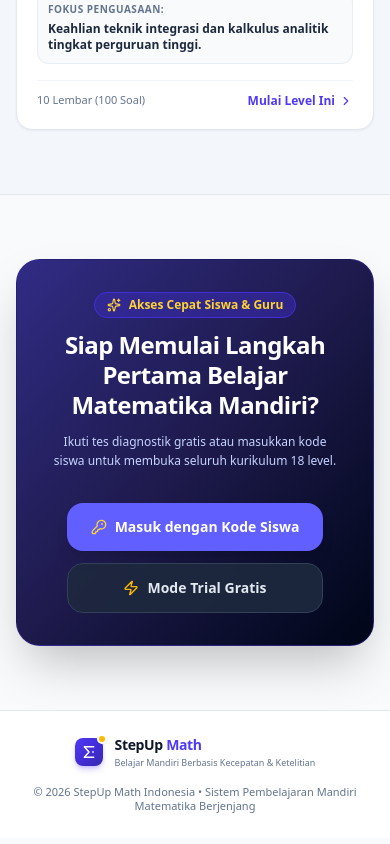
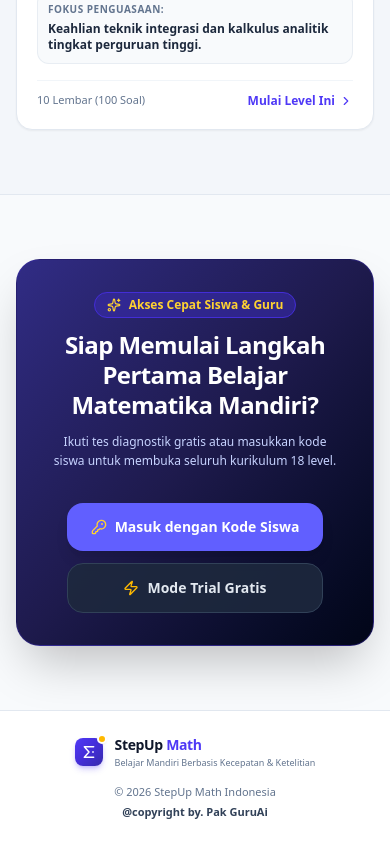
Before and after one commit to bimbinganbelajargeogebra-create/StepUp-Math, a React (Vite) app: page / in a window 390 px wide. Shown: the part 8403-9247 px from the top of the page. Built offline with nearby package versions, Linux system fonts and the light colour scheme.

Commit message:
style: add copyright attribution to UI components
Include "@copyright by. Pak GuruAi" across various screens, modal footers, and print templates to attribute the application content. Updated layout responsiveness for footers to accommodate the new branding.

```diff
--- a/src/components/CertificateModal.tsx
+++ b/src/components/CertificateModal.tsx
@@ -186,6 +186,10 @@ export const CertificateModal: React.FC<CertificateModalProps> = ({
               </div>
             </div>
           </div>
+
+          <div className="mt-4 pt-2 border-t border-slate-100 text-center text-[10px] text-slate-400 font-semibold">
+            @copyright by. Pak GuruAI
+          </div>
         </div>
       </div>
     </div>
--- a/src/components/HomeLandingScreen.tsx
+++ b/src/components/HomeLandingScreen.tsx
@@ -535,9 +535,11 @@ export const HomeLandingScreen: React.FC<HomeLandingScreenProps> = ({
       <footer className="mt-auto border-t border-slate-200 dark:border-slate-800 py-6 px-4 sm:px-8 bg-white dark:bg-slate-900 text-xs text-slate-500 dark:text-slate-400 text-center transition-colors">
         <div className="max-w-7xl mx-auto flex flex-col sm:flex-row items-center justify-between gap-4">
           <MathLogo size="sm" showText subtitle="Belajar Mandiri Berbasis Kecepatan & Ketelitian" />
-          <p className="text-[11px]">
-            © {new Date().getFullYear()} StepUp Math Indonesia • Sistem Pembelajaran Mandiri Matematika Berjenjang
-          </p>
+          <div className="flex flex-col sm:flex-row items-center gap-1.5 sm:gap-3 text-[11px]">
+            <span>© {new Date().getFullYear()} StepUp Math Indonesia</span>
+            <span className="hidden sm:inline text-slate-300 dark:text-slate-700">•</span>
+            <span className="font-bold text-slate-700 dark:text-slate-200">@copyright by. Pak GuruAi</span>
+          </div>
         </div>
       </footer>
     </div>
--- a/src/components/KumonWorksheetPrintModal.tsx
+++ b/src/components/KumonWorksheetPrintModal.tsx
@@ -138,10 +138,11 @@ export const KumonWorksheetPrintModal: React.FC<KumonWorksheetPrintModalProps> =
   </style>
 </head>
 <body>
-  <div class="no-print" style="text-align: center; margin-bottom: 20px; display: flex; justify-content: center; gap: 12px;">
+  <div class="no-print" style="text-align: center; margin-bottom: 20px; display: flex; flex-direction: column; align-items: center; gap: 8px;">
     <button onclick="window.print()" style="padding: 10px 24px; background: #4f46e5; color: white; border: none; border-radius: 10px; font-weight: bold; cursor: pointer; font-size: 14px; box-shadow: 0 4px 6px rgba(0,0,0,0.1);">
       🖨️ Cetak / Simpan PDF (${modeLabel})
     </button>
+    <span style="font-size: 12px; color: #475569; font-weight: 600;">@copyright by. Pak GuruAI</span>
   </div>
   ${container.innerHTML}
 </body>
@@ -671,11 +672,14 @@ export const KumonWorksheetPrintModal: React.FC<KumonWorksheetPrintModalProps> =
               </div>
 
               {/* 4. Footer Standard */}
-              <div className="mt-4 pt-2 border-t-2 border-black flex items-center justify-between text-[10px] text-slate-700 font-bold">
+              <div className="mt-4 pt-2 border-t-2 border-black flex flex-col sm:flex-row items-center justify-between text-[10px] text-black font-bold gap-1">
                 <div>
                   StepUp Math • {printMode === 'full_solutions' ? 'Kunci & Pembahasan' : 'Lembar Mandiri'} Level {sheet.levelId} (Lembar {sheet.worksheetNum} / 10)
                 </div>
-                <div>
+                <div className="font-extrabold text-black tracking-wide">
+                  @copyright by. Pak GuruAI
+                </div>
+                <div className="text-slate-700">
                   Target Standar Waktu: {lvlInfo.standardTimeMinutes} Menit &bull; 100% Benar
                 </div>
               </div>
--- a/src/components/LevelOverviewScreen.tsx
+++ b/src/components/LevelOverviewScreen.tsx
@@ -492,14 +492,18 @@ export const LevelOverviewScreen: React.FC<LevelOverviewScreenProps> = ({
       </main>
 
       {/* Professional Status Footer */}
-      <footer className="h-12 bg-slate-800 dark:bg-slate-900 border-t dark:border-slate-800 text-white flex items-center px-4 sm:px-8 justify-between text-[11px] font-medium tracking-wide mt-auto transition-colors duration-200">
-        <div className="flex items-center gap-3 sm:gap-4 uppercase">
-          <span className="flex items-center gap-1.5">
+      <footer className="py-2.5 sm:h-12 bg-slate-800 dark:bg-slate-900 border-t dark:border-slate-800 text-white flex flex-col sm:flex-row items-center px-4 sm:px-8 justify-between text-[11px] font-medium tracking-wide mt-auto transition-colors duration-200 gap-2 sm:gap-0">
+        <div className="flex flex-wrap items-center justify-center sm:justify-start gap-2.5 sm:gap-4">
+          <span className="flex items-center gap-1.5 uppercase">
             <HardDrive className="w-3.5 h-3.5 text-slate-400" />
             <span>Penyimpanan Lokal: Aktif</span>
           </span>
           <span className="text-slate-500 hidden sm:inline">|</span>
-          <span className="hidden sm:inline text-slate-300">
+          <span className="text-amber-300 font-bold">
+            @copyright by. Pak GuruAi
+          </span>
+          <span className="text-slate-500 hidden md:inline">|</span>
+          <span className="hidden md:inline text-slate-400 text-[10px]">
             {totalMastered > 0 ? `${totalMastered} Level Lulus Master` : 'Sistem Pembelajaran Mandiri Berjenjang'}
           </span>
         </div>
--- a/src/components/PretestScreen.tsx
+++ b/src/components/PretestScreen.tsx
@@ -351,11 +351,13 @@ export const PretestScreen: React.FC<PretestScreenProps> = ({
       </main>
 
       {/* Professional Status Footer */}
-      <footer className="h-10 bg-slate-800 dark:bg-slate-900 border-t dark:border-slate-800 text-white flex items-center px-4 sm:px-8 justify-between text-[11px] font-medium tracking-wide transition-colors duration-200">
-        <div className="flex items-center gap-4 uppercase">
-          <span>Penyimpanan Lokal: Aktif</span>
-          <span className="text-slate-500">|</span>
-          <span className="text-slate-300">Pretest Diagnostik 18 Level</span>
+      <footer className="py-2 sm:h-10 bg-slate-800 dark:bg-slate-900 border-t dark:border-slate-800 text-white flex flex-col sm:flex-row items-center px-4 sm:px-8 justify-between text-[11px] font-medium tracking-wide transition-colors duration-200 gap-1 sm:gap-0">
+        <div className="flex flex-wrap items-center justify-center sm:justify-start gap-2.5 sm:gap-4">
+          <span className="uppercase">Penyimpanan Lokal: Aktif</span>
+          <span className="text-slate-500 hidden sm:inline">|</span>
+          <span className="text-amber-300 font-bold">@copyright by. Pak GuruAi</span>
+          <span className="text-slate-500 hidden md:inline">|</span>
+          <span className="text-slate-300 hidden md:inline">Pretest Diagnostik 18 Level</span>
         </div>
         <div className="flex items-center gap-2">
           <div className="w-2 h-2 bg-emerald-400 rounded-full animate-pulse"></div>
--- a/src/components/StudentProgressReportModal.tsx
+++ b/src/components/StudentProgressReportModal.tsx
@@ -448,8 +448,10 @@ export const StudentProgressReportModal: React.FC<StudentProgressReportModalProp
             </div>
 
             {/* Bottom print watermark */}
-            <div className="mt-5 text-center text-[9px] text-slate-400 uppercase tracking-widest">
-              STEPUP MATH • AUTOMATED STUDENT PROGRESS REPORT • DOKUMEN RESMI HASIL LATIHAN MANDIRI
+            <div className="mt-5 flex items-center justify-between text-[9px] text-slate-500 uppercase tracking-wider font-semibold border-t border-slate-200 pt-2">
+              <span>STEPUP MATH • AUTOMATED STUDENT PROGRESS REPORT</span>
+              <span className="font-bold text-slate-800">@copyright by. Pak GuruAI</span>
+              <span>DOKUMEN RESMI HASIL LATIHAN MANDIRI</span>
             </div>
           </div>
         </div>
--- a/src/components/WorksheetPracticeScreen.tsx
+++ b/src/components/WorksheetPracticeScreen.tsx
@@ -490,6 +490,10 @@ export const WorksheetPracticeScreen: React.FC<WorksheetPracticeScreenProps> = (
                 <RotateCcw className="w-4 h-4" />
                 <span>Ulangi Lembar Kerja Ini (Latihan Kecepatan)</span>
               </button>
+
+              <div className="text-center pt-2 text-[11px] text-slate-400 dark:text-slate-500 font-medium">
+                @copyright by. Pak GuruAi
+              </div>
             </div>
           </div>
         </div>
@@ -908,11 +912,11 @@ export const WorksheetPracticeScreen: React.FC<WorksheetPracticeScreenProps> = (
 
       {/* Professional Status Footer (Hidden in Focus Mode for Zero Distraction) */}
       {!isFocusMode && (
-        <footer className="h-10 bg-slate-800 dark:bg-slate-900 border-t dark:border-slate-800 text-white flex items-center px-4 sm:px-8 justify-between text-[11px] font-medium tracking-wide transition-colors duration-200">
-          <div className="flex items-center gap-4 uppercase">
-            <span>Penyimpanan Lokal: Aktif</span>
-            <span className="text-slate-500">|</span>
-            <span className="text-slate-300">Level {levelId} • Target {levelInfo.standardTimeMinutes} Menit</span>
+        <footer className="py-2 sm:h-10 bg-slate-800 dark:bg-slate-900 border-t dark:border-slate-800 text-white flex flex-col sm:flex-row items-center px-4 sm:px-8 justify-between text-[11px] font-medium tracking-wide transition-colors duration-200 gap-1 sm:gap-0">
+          <div className="flex flex-wrap items-center justify-center sm:justify-start gap-2.5 sm:gap-4">
+            <span className="uppercase">Level {levelId} • Target {levelInfo.standardTimeMinutes} Menit</span>
+            <span className="text-slate-500 hidden sm:inline">|</span>
+            <span className="text-amber-300 font-bold">@copyright by. Pak GuruAi</span>
           </div>
           <div className="flex items-center gap-2">
             <div className="w-2 h-2 bg-emerald-400 rounded-full animate-pulse"></div>
```
